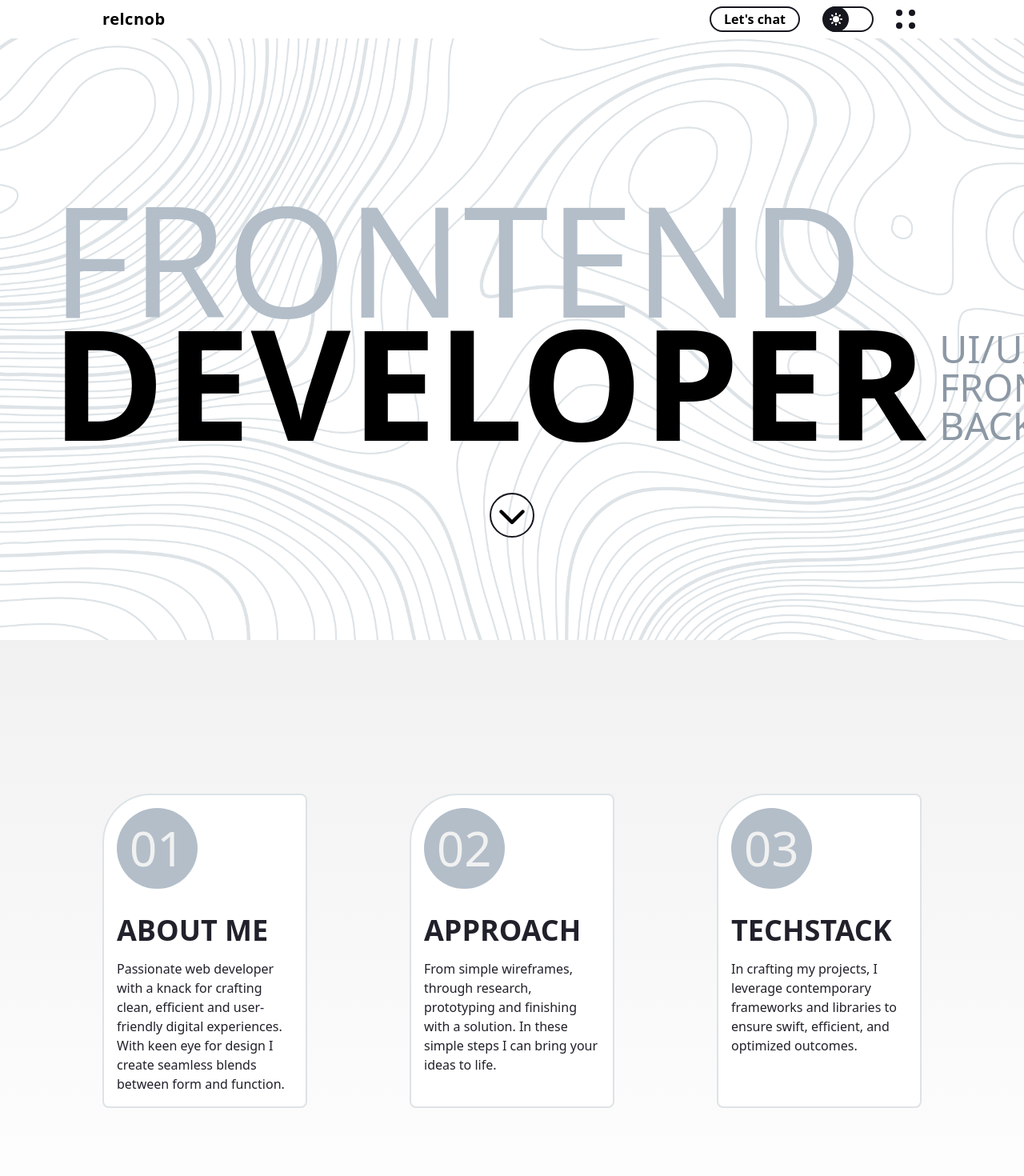
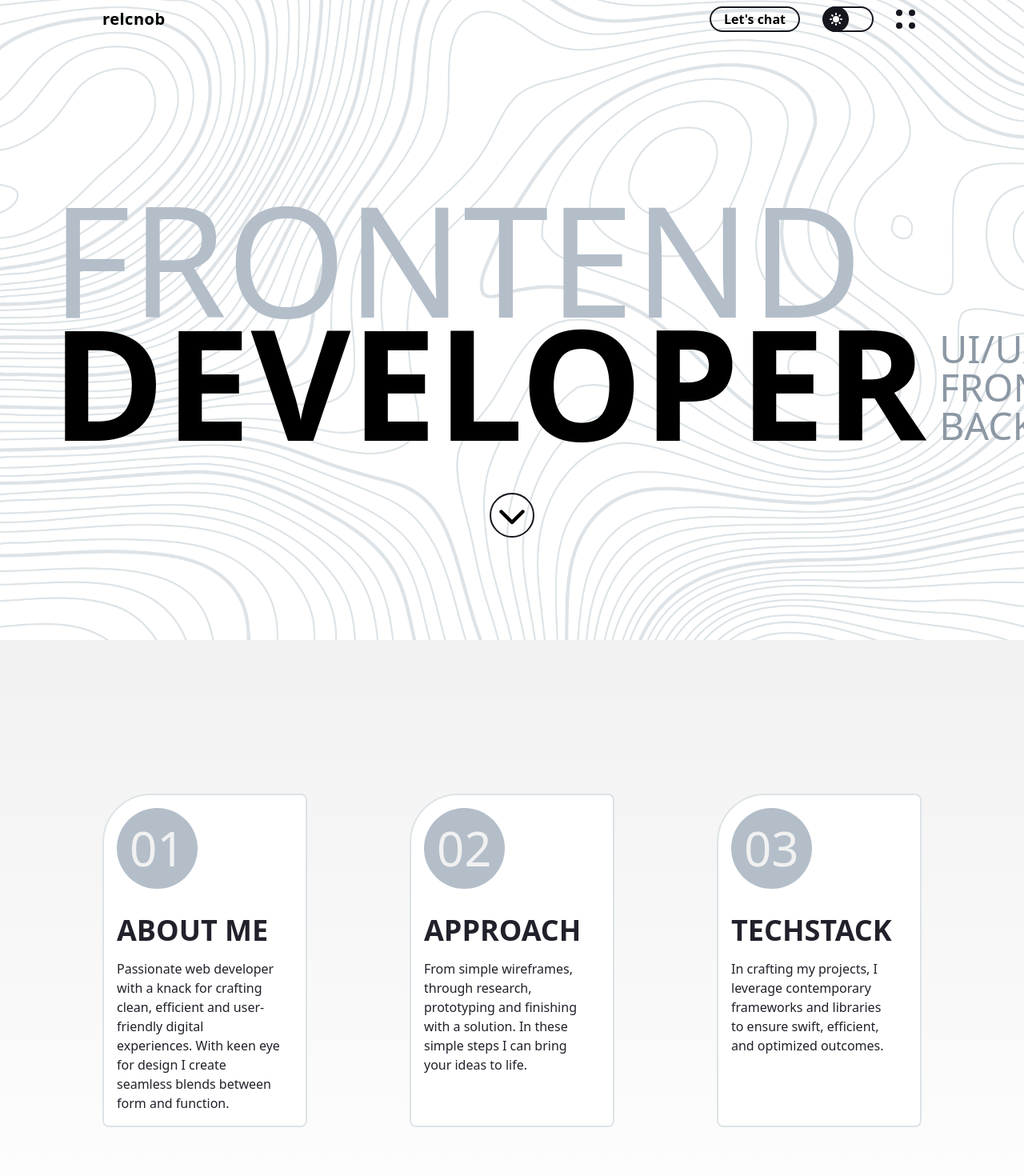
Before and after one commit to relcnob/portfolio-2024, a Next.js app: page / in a window 1280 px wide. Shown: the top 1470 px of the page at 80% size. Built offline with nearby package versions, Linux system fonts and the light colour scheme.

Commit message:
styling update

```diff
--- a/src/app/components/functionalities/custom-cursor/Custom-cursor.tsx
+++ b/src/app/components/functionalities/custom-cursor/Custom-cursor.tsx
@@ -14,8 +14,9 @@ const CustomCursor = () => {
     };
     const handleMouseOver = (e: any) => {
       const tagId = e.target.id;
+      const tagList = ["parky", "comwell", "portfolio", "vikingfest"];
 
-      if (tagId) {
+      if (tagList.includes(tagId)) {
         setCursorBg(tagId);
       } else {
         setCursorBg("");
--- a/src/app/components/ui-elements/about-card/AboutCard.tsx
+++ b/src/app/components/ui-elements/about-card/AboutCard.tsx
@@ -5,7 +5,7 @@ const AboutCard = ({ id, title, description }: AboutCardType): JSX.Element => {
   return (
     <article
       className={
-        "p-4 sm:p-4 2xl:pr-20 flex flex-col gap-4 h-full mb-0 border-2 rounded-lg rounded-tl-[3.8rem] bg-white dark:bg-secondary-000 border-primary-000 dark:border-secondary-100"
+        "p-4 pr-8 2xl:pr-20 flex flex-col gap-4 h-full mb-0 border-2 rounded-lg rounded-tl-[3.8rem] bg-white dark:bg-secondary-000 border-primary-000 dark:border-secondary-100"
       }
     >
       <h1
--- a/src/app/components/ui-elements/header/header.tsx
+++ b/src/app/components/ui-elements/header/header.tsx
@@ -15,9 +15,12 @@ const Header = ({ isHome }: Props): JSX.Element => {
   return (
     <>
       <header
-        className={`flex flex-row w-full px-4 md:px-8 lg:px-32 py-2 justify-between items-center mx-auto fixed top-0 left-[-50%] translate-x-1/2 z-50 bg-gradient-to-b from-white through-white to-transparent dark:from-secondary-200 dark:through-secondary-200 dark:to-transparent bg-transparent hover:bg-white dark:hover:bg-secondary-200`}
+        className={`flex flex-row w-full px-4 md:px-8 lg:px-32 py-2 justify-between items-center mx-auto fixed top-0 left-[-50%] translate-x-1/2 z-50  bg-transparent hover:bg-white dark:hover:bg-secondary-200 transition-background duration-500`}
       >
-        <Link href="/" className={`text-xl font-bold tracking-wide`}>
+        <Link
+          href="/"
+          className={`text-xl font-bold tracking-wide transition hover:text-secondary-000 hover:animate-pulse`}
+        >
           relcnob
         </Link>
         <section className={`flex flex-row gap-7`}>
--- a/src/app/page.tsx
+++ b/src/app/page.tsx
@@ -17,9 +17,6 @@ export default function Home() {
   const aboutRef = useRef<HTMLDivElement>(null);
   const worksRef = useRef<HTMLDivElement>(null);
   const contactRef = useRef<HTMLDivElement>(null);
-  const cursorRef = useRef(null);
-  const [position, setPosition] = useState({ x: 0, y: 0 });
-  const [cursorBg, setCursorBg] = useState("");
 
   const aboutArr: AboutCardType[] = [
     {
```
